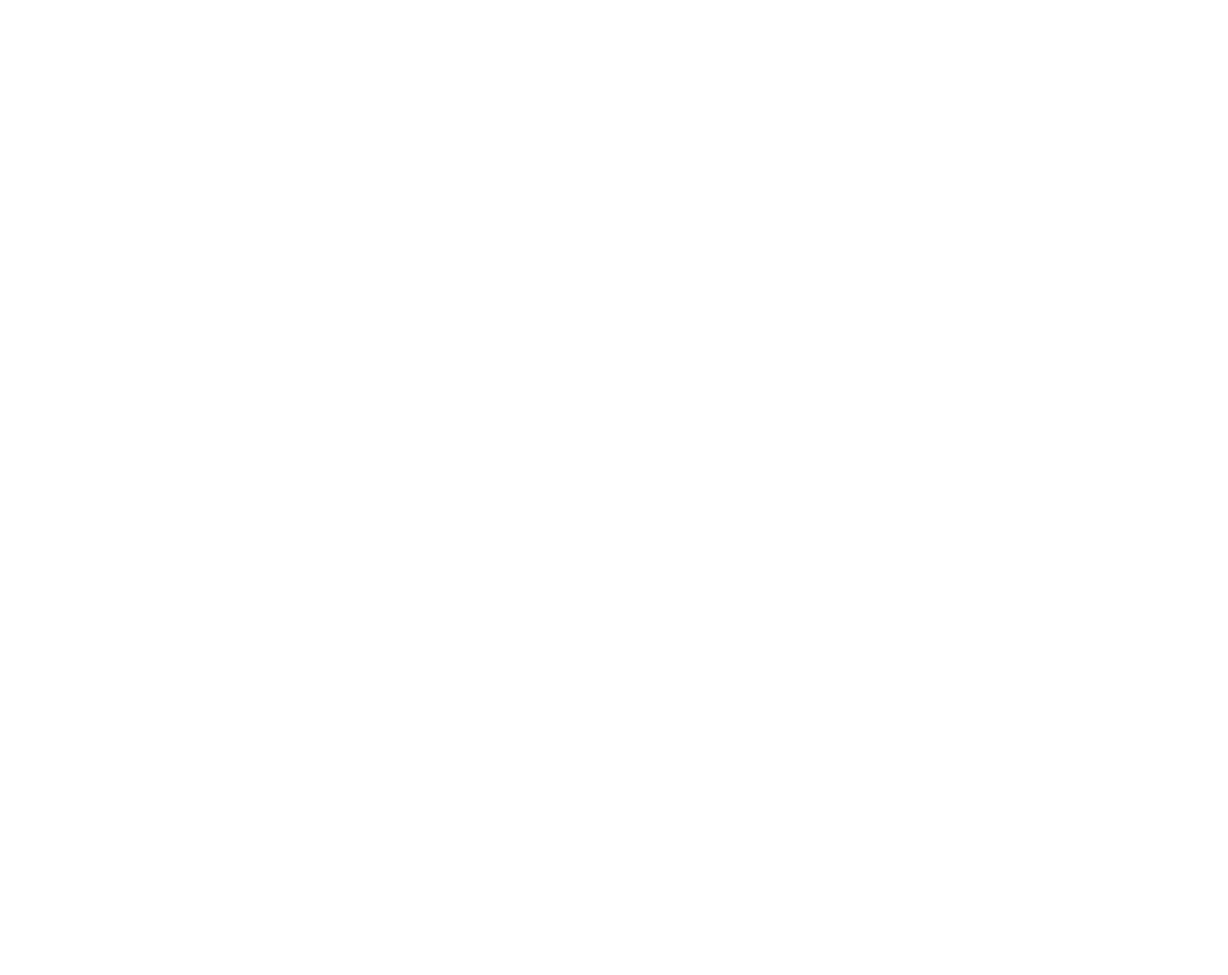
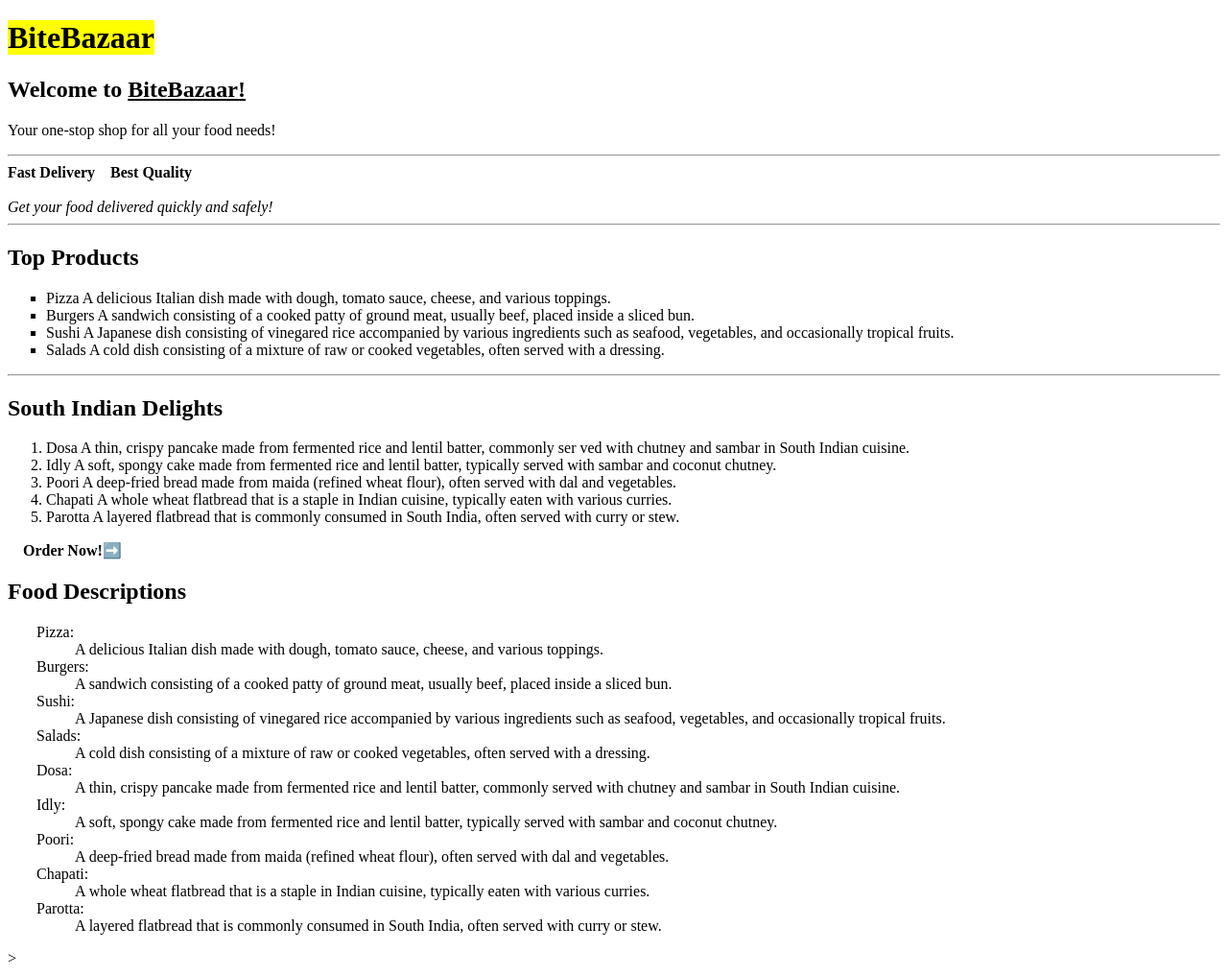
Before and after one commit to Ezra-YK/BiteBazaar, a plain HTML site: page index.html in a window 1280 px wide. Shown: the whole page at 96% size. Before the commit the page ends 800 px from the top, so only its background shows below. Drawn offline with Linux system fonts and the light colour scheme.

Commit message:
first commit

```diff
--- a/index.html
+++ b/index.html
@@ -3,9 +3,68 @@
 <head>
     <meta charset="UTF-8">
     <meta name="viewport" content="width=device-width, initial-scale=1.0">
-    <title>Document</title>
+    <title>BiteBazaar</title>
 </head>
 <body>
 
+    <h1><mark>BiteBazaar</mark></h1>
+
+    <h2>Welcome to <ins>BiteBazaar!</ins></h2>
+    <p>Your one-stop shop for all your food needs!</p>
+    <hr>
+
+    <b>Fast Delivery</b>&nbsp;&nbsp;&nbsp;&nbsp;<b>Best Quality</b>
+    <br><br>
+    <em>Get your food delivered quickly and safely!</em>
+    <hr>
+        <h2>Top Products</h2>
+
+        <ul style="list-style-type:square;">
+            <li>Pizza <tip>A delicious Italian dish made with dough, tomato sauce, cheese, and various toppings.</tip></li>
+            <li>Burgers <tip>A sandwich consisting of a cooked patty of ground meat, usually beef, placed inside a sliced bun.</tip></li>
+            <li>Sushi <tip>A Japanese dish consisting of vinegared rice accompanied by various ingredients such as seafood, vegetables, and occasionally tropical fruits.</tip></li>
+            <li>Salads <tip>A cold dish consisting of a mixture of raw or cooked vegetables, often served with a dressing.</tip></li>
+        </ul>
+        <hr>
+        <h2>South Indian Delights</h2>
+        <ol>
+            <li>Dosa <tip>A thin, crispy pancake made from fermented rice and lentil batter, commonly ser ved with chutney and sambar in South Indian cuisine.</tip></li>
+            <li>Idly <tip>A soft, spongy cake made from fermented rice and lentil batter, typically served with sambar and coconut chutney.</tip></li>
+            <li>Poori <tip>A deep-fried bread made from maida (refined wheat flour), often served with dal and vegetables.</tip></li>
+            <li>Chapati <tip>A whole wheat flatbread that is a staple in Indian cuisine, typically eaten with various curries.</tip></li>
+            <li>Parotta <tip>A layered flatbread that is commonly consumed in South India, often served with curry or stew.</tip></li>
+        </ol>
+        &nbsp;&nbsp;&nbsp;&nbsp;<b>Order Now!➡️</b>
+        <h2>Food Descriptions</h2>
+        <dl style="padding-left: 30px;">
+            <dt>Pizza:</dt>
+            <dd>A delicious Italian dish made with dough, tomato sauce, cheese, and various toppings.</dd>
+
+            <dt>Burgers:</dt>
+            <dd>A sandwich consisting of a cooked patty of ground meat, usually beef, placed inside a sliced bun.</dd>
+
+            <dt>Sushi:</dt>
+            <dd>A Japanese dish consisting of vinegared rice accompanied by various ingredients such as seafood, vegetables, and occasionally tropical fruits.</dd>
+
+            <dt>Salads:</dt>
+            <dd>A cold dish consisting of a mixture of raw or cooked vegetables, often served with a dressing.</dd>
+
+            <dt>Dosa:</dt>
+            <dd>A thin, crispy pancake made from fermented rice and lentil batter, commonly served with chutney and sambar in South Indian cuisine.</dd>
+
+            <dt>Idly:</dt>
+            <dd>A soft, spongy cake made from fermented rice and lentil batter, typically served with sambar and coconut chutney.</dd>
+
+            <dt>Poori:</dt>
+            <dd>A deep-fried bread made from maida (refined wheat flour), often served with dal and vegetables.</dd>
+
+            <dt>Chapati:</dt>
+            <dd>A whole wheat flatbread that is a staple in Indian cuisine, typically eaten with various curries.</dd>
+
+            <dt>Parotta:</dt>
+            <dd>A layered flatbread that is commonly consumed in South India, often served with curry or stew.</dd>
+        </dl>
+
+
 </body>
-</html>
+</html>>
```
Also changed, not shown: assets/icons/Badge.png (added), assets/icons/Primary_logo.png (added), assets/icons/appicon.png (added), css/style.css (added), js/script.js (added).
